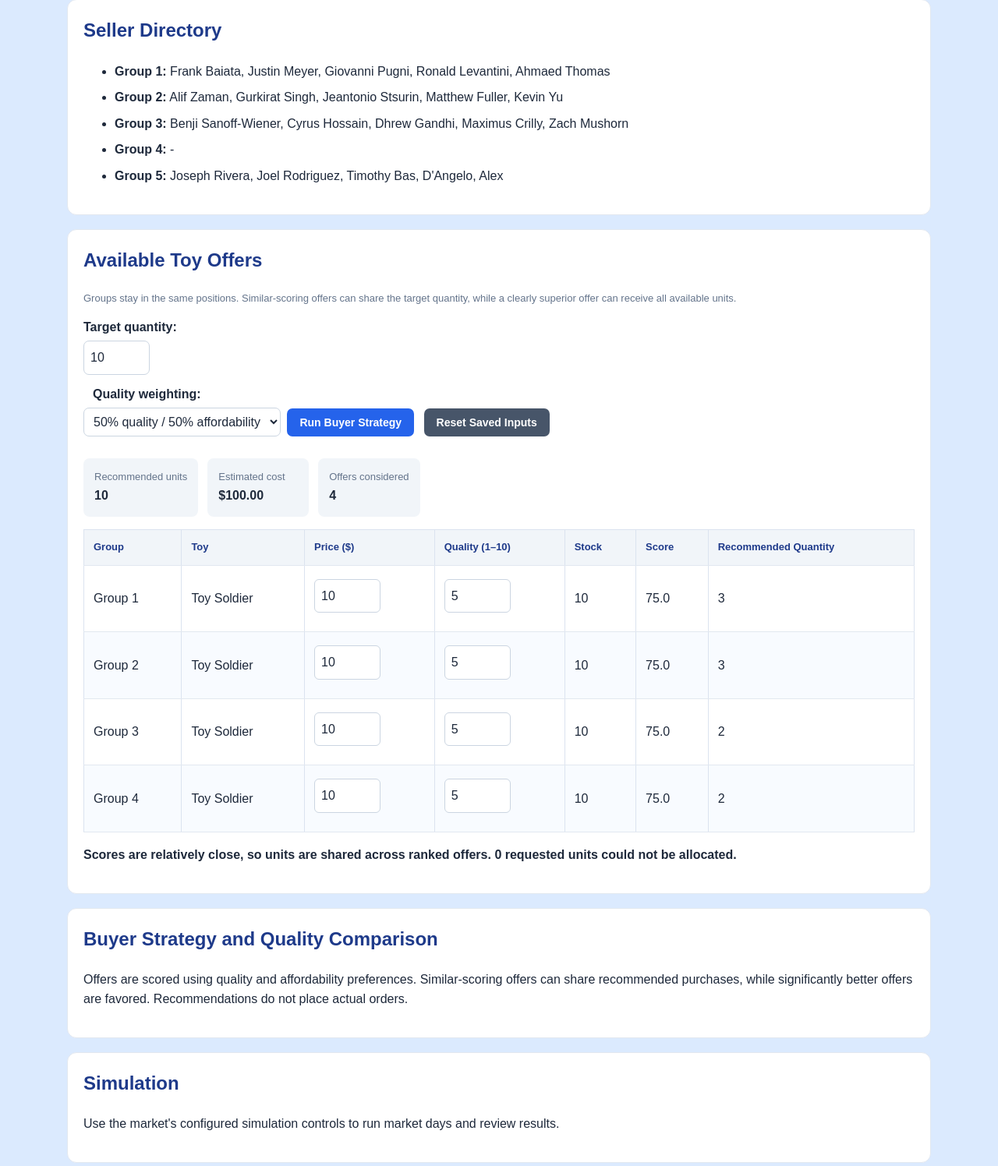
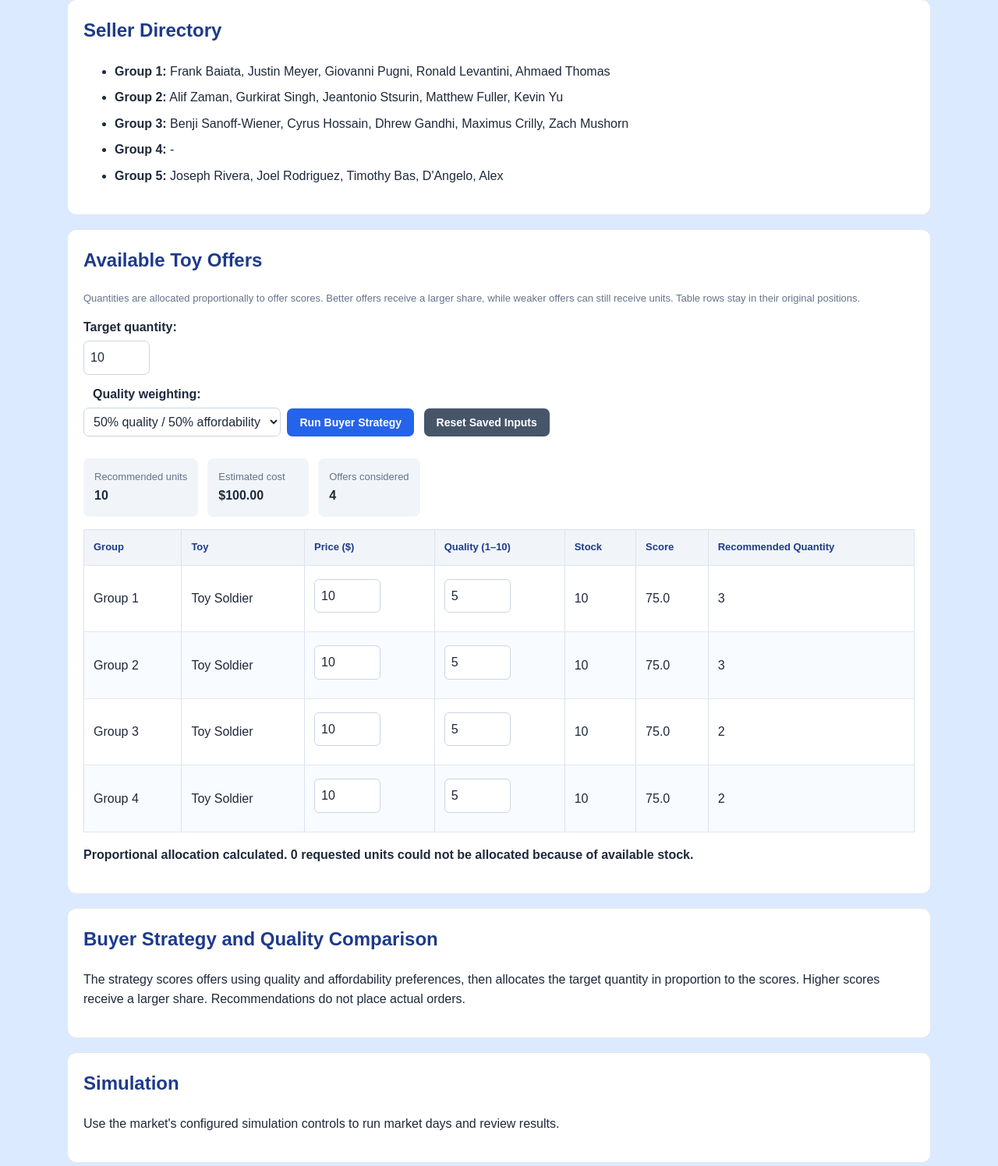
Before and after one commit to shahanggnore-cmyk/toy-soldier-market, a Flask app: page / in a window 1280 px wide. Shown: the part 708-2204 px from the top of the page at 78% size. Run offline with Flask 3, Linux system fonts and the light colour scheme.

Commit message:
Update index.html

```diff
--- a/templates/index.html
+++ b/templates/index.html
@@ -111,8 +111,9 @@
   <section class="buyer-panel">
     <h2>Available Toy Offers</h2>
     <p class="buyer-muted">
-      Groups stay in the same positions. Similar-scoring offers can share the
-      target quantity, while a clearly superior offer can receive all available units.
+      Quantities are allocated proportionally to offer scores. Better offers
+      receive a larger share, while weaker offers can still receive units.
+      Table rows stay in their original positions.
     </p>
 
     <div style="margin-bottom:14px;">
@@ -234,9 +235,9 @@
   <section class="buyer-panel">
     <h2>Buyer Strategy and Quality Comparison</h2>
     <p>
-      Offers are scored using quality and affordability preferences. Similar-scoring
-      offers can share recommended purchases, while significantly better offers
-      are favored. Recommendations do not place actual orders.
+      The strategy scores offers using quality and affordability preferences,
+      then allocates the target quantity in proportion to the scores. Higher
+      scores receive a larger share. Recommendations do not place actual orders.
     </p>
   </section>
 
@@ -255,7 +256,7 @@
 (function () {
   "use strict";
 
-  const STORAGE_KEY = "toySoldierBuyerOffersV6";
+  const STORAGE_KEY = "toySoldierBuyerOffersV7";
   const body = document.getElementById("buyer-offers-body");
   const status = document.getElementById("buyer-status");
 
@@ -273,6 +274,7 @@
 
   function saveRow(row) {
     const saved = readSavedData();
+
     saved[String(row.dataset.key)] = {
       price: row.querySelector(".buyer-price").value,
       quality: row.querySelector(".buyer-quality").value
@@ -316,6 +318,7 @@
       0,
       Math.floor(Number(document.getElementById("buyer-target").value) || 0)
     );
+
     const qualityWeight =
       Number(document.getElementById("buyer-quality-weight").value) / 100;
 
@@ -357,46 +360,90 @@
         affordability * (1 - qualityWeight);
     });
 
-    const ranked = valid.slice().sort(function (a, b) {
-      return b.score - a.score ||
-        b.quality - a.quality ||
-        a.price - b.price ||
-        a.index - b.index;
+    // Use a positive score weight for each offer so even weaker valid
+    // offers can receive a share. Square scores to favor better offers.
+    const scoreWeights = valid.map(function (offer) {
+      return Math.pow(Math.max(offer.score, 1), 2);
     });
 
-    // Allocate to the best group only when its score clearly exceeds
-    // the next-best offer by at least 15 points.
-    const CLEAR_WIN_MARGIN = 15;
-    const clearWinner = ranked.length === 1 ||
-      (ranked.length > 1 &&
-       ranked[0].score - ranked[1].score >= CLEAR_WIN_MARGIN);
+    let remaining = target;
+    let active = valid.map(function (offer, index) {
+      return { offer: offer, weight: scoreWeights[index] };
+    });
 
-    let remaining = target;
+    // Allocate proportionally, respecting each offer's stock limit.
+    while (remaining > 0 && active.length > 0) {
+      const totalWeight = active.reduce(function (sum, item) {
+        return sum + item.weight;
+      }, 0);
 
-    if (clearWinner && ranked.length > 0) {
-      const winner = ranked[0];
-      winner.quantity = Math.min(remaining, winner.stock);
-      remaining -= winner.quantity;
-    } else {
-      // Similar scores: repeatedly cycle through ranked offers.
-      // Higher-scoring groups get first chance in each round.
-      while (remaining > 0) {
-        let allocatedThisRound = 0;
+      if (totalWeight <= 0) break;
 
-        for (const offer of ranked) {
-          if (remaining <= 0) break;
-          if (offer.quantity >= offer.stock) continue;
+      let allocatedInRound = 0;
+      const allocations = active.map(function (item) {
+        return {
+          item: item,
+          share: remaining * item.weight / totalWeight
+        };
+      });
 
-          offer.quantity += 1;
-          remaining -= 1;
-          allocatedThisRound += 1;
+      // First allocate the integer portions of the proportional shares.
+      allocations.forEach(function (allocation) {
+        const offer = allocation.item.offer;
+        const capacity = offer.stock - offer.quantity;
+        const units = Math.min(
+          capacity,
+          Math.floor(allocation.share)
+        );
+
+        if (units > 0) {
+          offer.quantity += units;
+          allocatedInRound += units;
         }
+      });
 
-        if (allocatedThisRound === 0) break;
+      remaining -= allocatedInRound;
+
+      if (remaining <= 0) break;
+
+      // Give leftover units to the largest fractional shares, favoring
+      // higher scores if the fractional parts tie.
+      allocations.sort(function (a, b) {
+        const fractionA = a.share - Math.floor(a.share);
+        const fractionB = b.share - Math.floor(b.share);
+
+        return fractionB - fractionA ||
+          b.item.offer.score - a.item.offer.score ||
+          a.item.offer.index - b.item.offer.index;
+      });
+
+      let gaveLeftover = false;
+
+      for (const allocation of allocations) {
+        if (remaining <= 0) break;
+
+        const offer = allocation.item.offer;
+        if (offer.quantity >= offer.stock) continue;
+
+        offer.quantity += 1;
+        remaining -= 1;
+        gaveLeftover = true;
       }
+
+      // Remove offers that have reached their stock limit.
+      active = active.filter(function (item) {
+        return item.offer.quantity < item.offer.stock;
+      });
+
+      if (allocatedInRound === 0 && !gaveLeftover && active.length === 0) {
+        break;
+      }
+
+      // Avoid looping if no offer can receive another unit.
+      if (active.length === 0) break;
     }
 
-    // Keep table rows in their original positions.
+    // Keep all table rows in their original order.
     rows.forEach(function (row) {
       row.querySelector(".buyer-score").textContent = "—";
       row.querySelector(".buyer-quantity").textContent = "0";
@@ -408,6 +455,7 @@
     valid.forEach(function (offer) {
       offer.row.querySelector(".buyer-score").textContent =
         offer.score.toFixed(1);
+
       offer.row.querySelector(".buyer-quantity").textContent =
         offer.quantity;
 
@@ -420,16 +468,10 @@
       "$" + totalCost.toFixed(2);
     document.getElementById("buyer-offer-count").textContent = valid.length;
 
-    if (valid.length === 0) {
-      status.textContent = "No valid offers with available stock. Check price, quality, and stock.";
-    } else if (clearWinner) {
-      status.textContent =
-        "A clear top offer was identified. It receives priority; remaining units are left unallocated if its stock runs out.";
-    } else {
-      status.textContent =
-        "Scores are relatively close, so units are shared across ranked offers. " +
-        remaining + " requested units could not be allocated.";
-    }
+    status.textContent = valid.length
+      ? "Proportional allocation calculated. " + remaining +
+        " requested units could not be allocated because of available stock."
+      : "No valid offers with available stock. Check price, quality, and stock.";
   }
 
   document.getElementById("run-buyer-strategy")
@@ -446,6 +488,7 @@
       if (!confirm("Reset saved prices and quality ratings in this browser?")) {
         return;
       }
+
       localStorage.removeItem(STORAGE_KEY);
       location.reload();
     });
```
